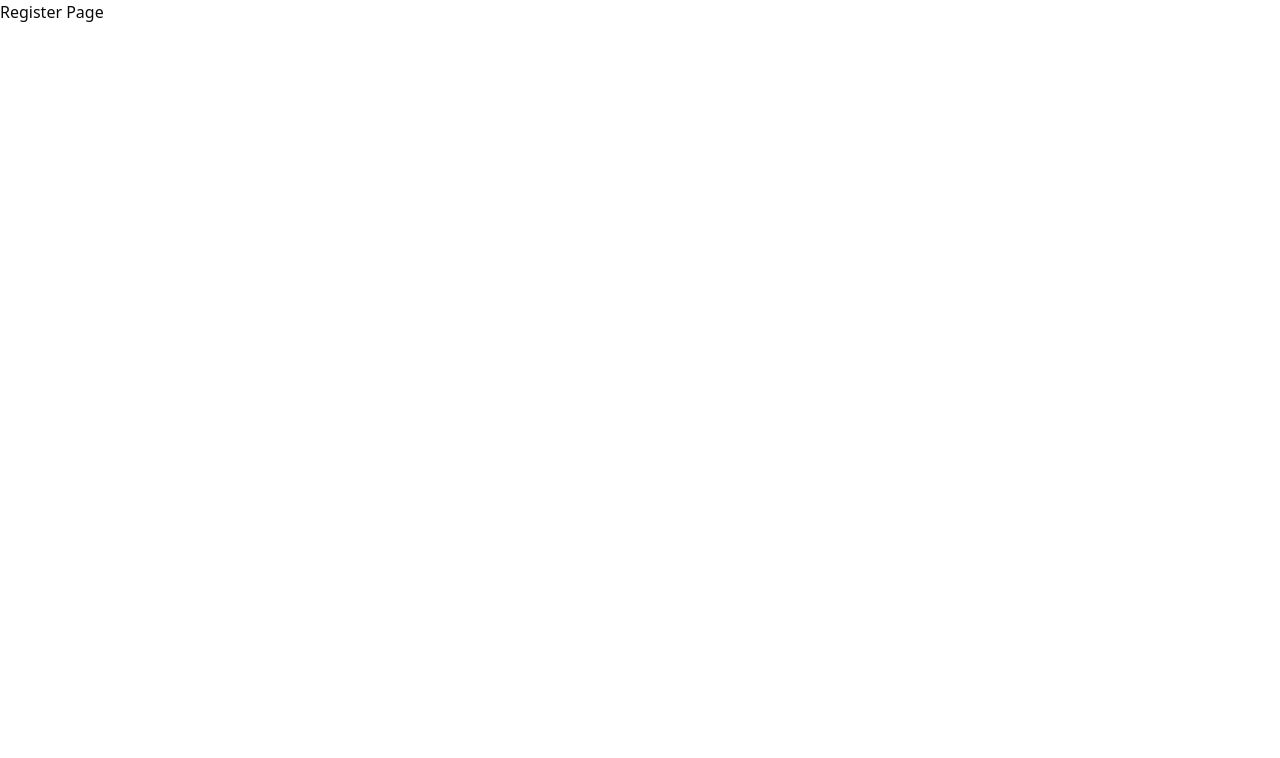
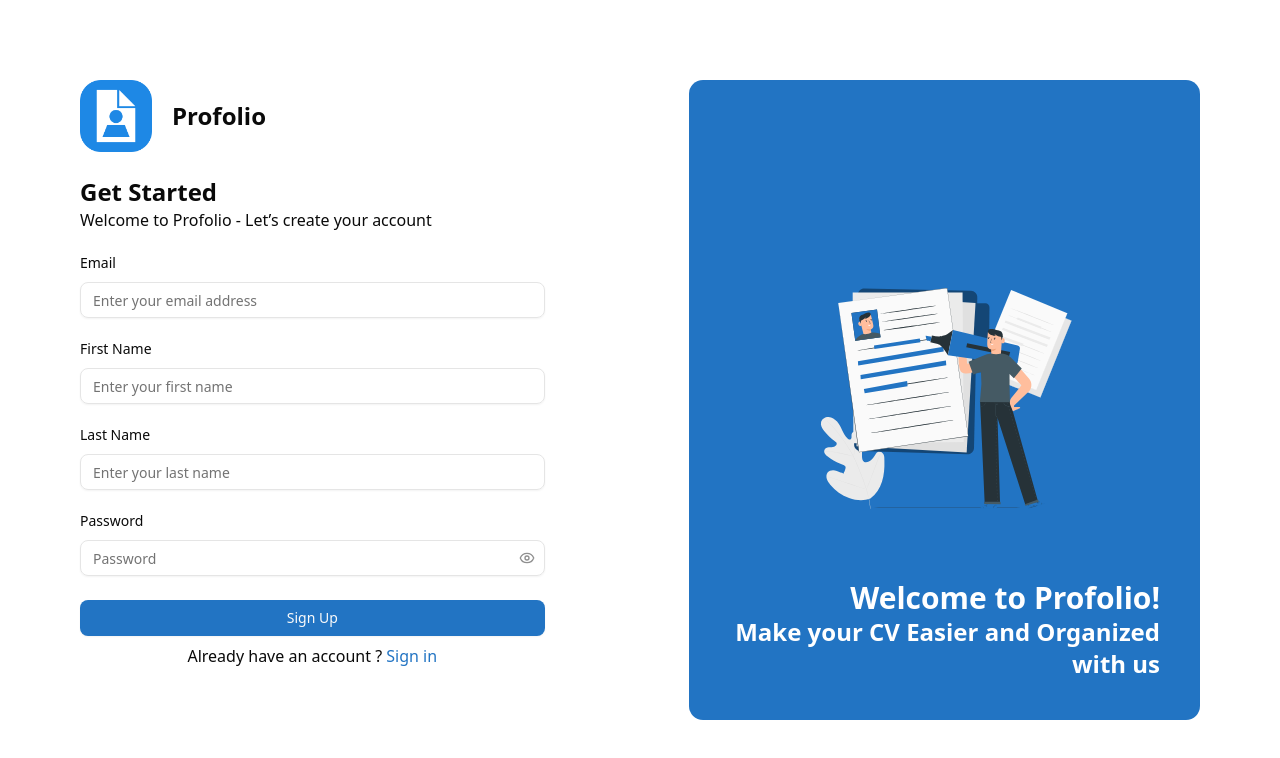
Before and after one commit to ahargunyllib/profolio, a Next.js app: page /register in a window 1280 px wide. Shown: the top 758 px of the page. Built offline with nearby package versions, Linux system fonts and the light colour scheme.

Commit message:
feat: implement registration page with form fields and password visibility toggle

```diff
--- a/src/app/(auth)/register/page.tsx
+++ b/src/app/(auth)/register/page.tsx
@@ -1,3 +1,101 @@
+"use client";
+
+import { Button } from "@/shared/components/ui/button";
+import { Input } from "@/shared/components/ui/input";
+import { Label } from "@/shared/components/ui/label";
+import { EyeIcon, EyeOffIcon } from "lucide-react";
+import Image from "next/image";
+import Link from "next/link";
+import { useState } from "react";
 export default function Page() {
-	return <section>Register Page</section>;
+	const [isVisible, setIsVisible] = useState<boolean>(false);
+
+	const toggleVisibility = () => setIsVisible((prevState) => !prevState);
+	return (
+		<section className="p-20 h-screen flex flex-row gap-36">
+			<div className="w-full flex flex-col gap-[24px]">
+				<div className="flex flex-row gap-[20px] items-center ">
+					<Image
+						src="/profolio-logo.png"
+						alt="profolio"
+						width={72}
+						height={72}
+					/>
+					<h1 className="font-semibold text-2xl">Profolio</h1>
+				</div>
+
+				<div>
+					<h1 className="font-semibold text-2xl">Get Started</h1>
+					<p className="text-md">
+						Welcome to Profolio - Let’s create your account
+					</p>
+				</div>
+
+				<div className="w-full flex flex-col gap-[12px]">
+					<Label>Email</Label>
+					<Input type="email" placeholder="Enter your email address" />
+				</div>
+
+				<div className="w-full flex flex-col gap-[12px]">
+					<Label>First Name</Label>
+					<Input placeholder="Enter your first name" />
+				</div>
+
+				<div className="w-full flex flex-col gap-[12px]">
+					<Label>Last Name</Label>
+					<Input placeholder="Enter your last name" />
+				</div>
+
+				<div className="w-full flex flex-col gap-[12px]">
+					<Label>Password</Label>
+					<div className="relative">
+						<Input
+							className="pe-9"
+							placeholder="Password"
+							type={isVisible ? "text" : "password"}
+						/>
+						<button
+							className="text-muted-foreground/80 hover:text-foreground focus-visible:border-ring focus-visible:ring-ring/50 absolute inset-y-0 end-0 flex h-full w-9 items-center justify-center rounded-e-md transition-[color,box-shadow] outline-none focus:z-10 focus-visible:ring-[3px] disabled:pointer-events-none disabled:cursor-not-allowed disabled:opacity-50"
+							type="button"
+							onClick={toggleVisibility}
+							aria-label={isVisible ? "Hide password" : "Show password"}
+							aria-pressed={isVisible}
+							aria-controls="password"
+						>
+							{isVisible ? (
+								<EyeOffIcon size={16} aria-hidden="true" />
+							) : (
+								<EyeIcon size={16} aria-hidden="true" />
+							)}
+						</button>
+					</div>
+				</div>
+
+				<div className="w-full flex flex-col gap-[8px]">
+					<Button className="cursor-pointer w-full">Sign Up</Button>
+					<p className="text-center text-md  ">
+						Already have an account ?{" "}
+						<Link href="/login" className="cursor-pointer text-primary font">
+							Sign in
+						</Link>
+					</p>
+				</div>
+			</div>
+
+			<div className="hidden lg:flex lg:flex-col w-full relative bg-primary p-[40px] rounded-xl justify-end">
+				<Image
+					src="/profolio-ilustrator.svg"
+					alt="profolio"
+					fill
+					className="p-28"
+				/>
+				<h1 className="text-3xl font-semibold text-white self-end  text-end z-10">
+					Welcome to Profolio!
+				</h1>
+				<h2 className="text-2xl font-semibold text-white self-end text-end z-10">
+					Make your CV Easier and Organized with us
+				</h2>
+			</div>
+		</section>
+	);
 }
```
